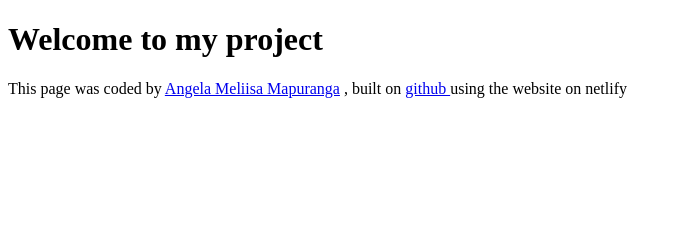
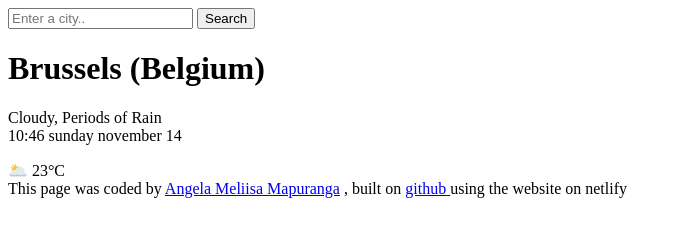
Before and after one commit to Angelamelissamapuranga/weather-project, a plain HTML site: page index.html in a window 1280 px wide. Shown: the whole page, without its empty margins (0-682 px from the left). Drawn offline with Linux system fonts and the light colour scheme.

Commit message:
added HTML

```diff
--- a/index.html
+++ b/index.html
@@ -6,7 +6,19 @@
     <title>Weather Project</title>
   </head>
   <body>
-    <h1>Welcome to my project</h1>
+    <header>
+      <input type="search" placeholder="Enter a city.." />
+      <input type="submit" value="Search" />
+    </header>
+    <div>
+      <h1>Brussels (Belgium)</h1>
+      <p>
+        Cloudy, Periods of Rain
+        <br />
+        10:46 sunday november 14
+      </p>
+    </div>
+    <div>🌥️ 23°C</div>
 
     <footer>
       This page was coded by
```
